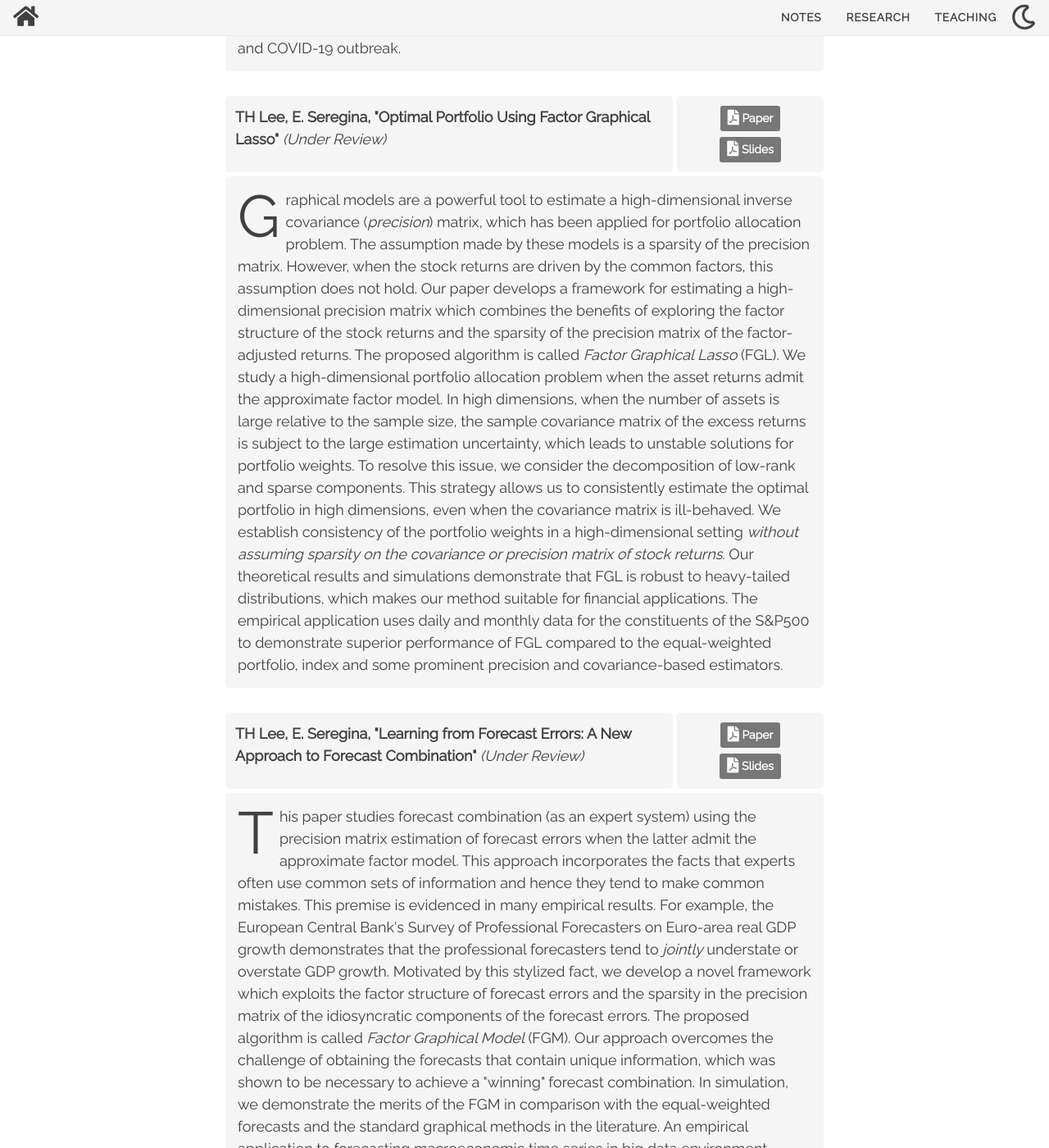
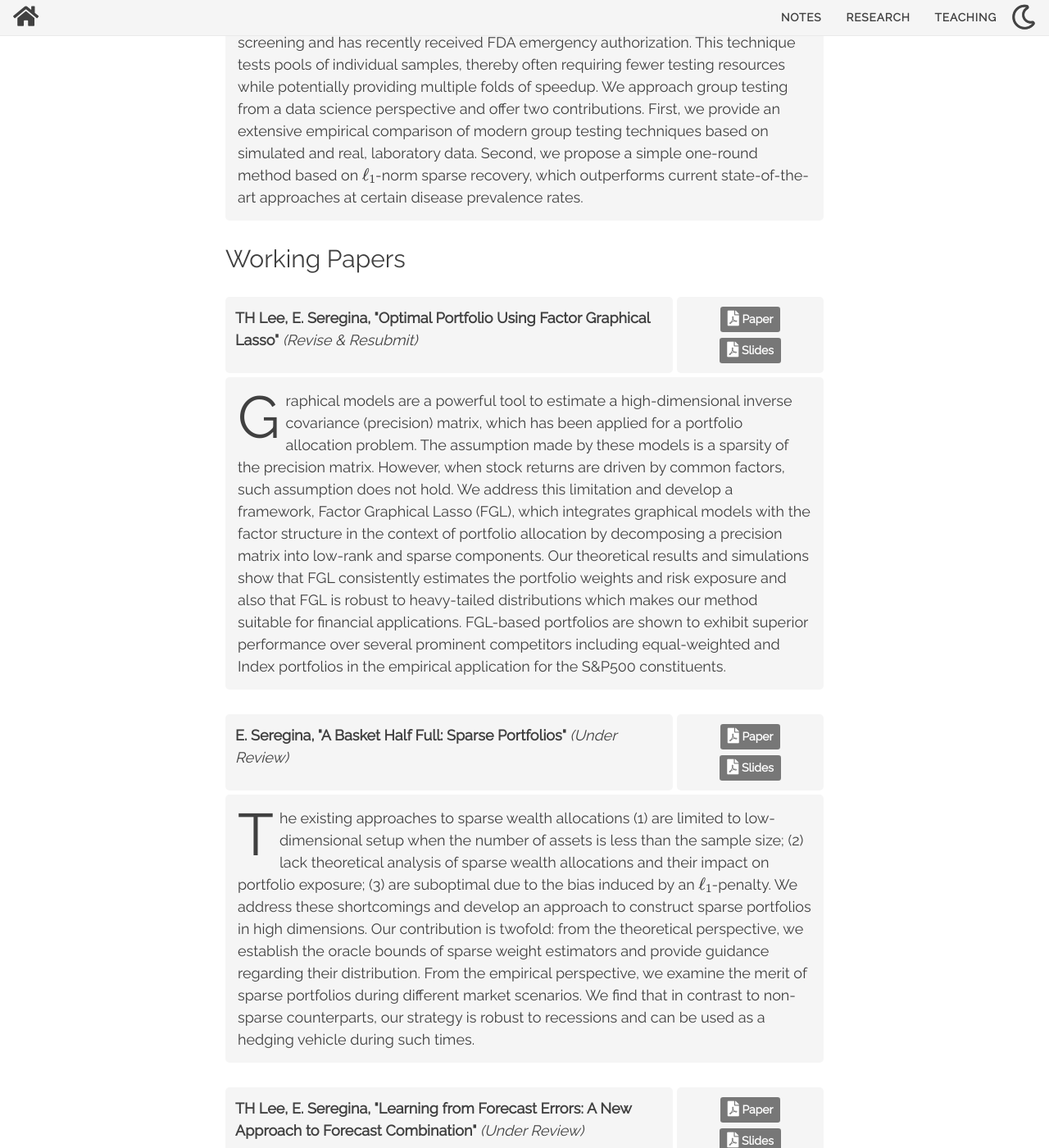
Before and after one commit to ekat92/ekat92.github.io, a Jekyll site: the page built from Working.md, in a window 1280 px wide and 1400 px high, scrolled down 530 px. Shown: the whole window at 82% size. Built offline with Jekyll 4.4.1, drawn with Linux system fonts in a browser that asks for light colours; nearby versions of some CDN libraries; formulas are drawn with MathJax 3; some of the changed text lies outside the part shown.

```diff
--- a/Working.md
+++ b/Working.md
@@ -46,61 +46,7 @@ grid-row: 1/2;
 }
 </style>
 
-
-<div class="wrapper">
-  <div class="item1">
-    <b>E. Seregina, "A Basket Half Full: Sparse Portfolios"</b> <i>(Under Review)</i>
-  </div>
-  <div class="item2">
-    <p class="dropcap">T</p>he existing approaches to sparse wealth allocations (1) are suboptimal due to the bias induced by $\ell_1$-penalty; (2) require the number of assets to be less than the sample size; (3) do not model factor structure of stock returns in high dimensions. We address these shortcomings and develop a novel strategy which produces unbiased and consistent sparse allocations. We demonstrate that: (1) failing to correct for the bias leads to low out-of-sample portfolio return;  (2) only sparse portfolios achieved positive cumulative return during several economic downturns, including the dot-com bubble of 2000, the financial crisis of 2007-09, and COVID-19 outbreak.
-  </div>
-  <div class="item3">
-    <center>
-      <a href="https://arxiv.org/pdf/2011.04278.pdf" type="button" class="btn btn-new btn-sm" title="Job Market Paper"><i class="fas fa-file-pdf fa-lg"></i><b> Paper</b></a>
-      <span style="display:block; height: 7px;"></span>
-      <a href="/pdfs/JMPpres.pdf" type="button" class="btn btn-new btn-sm" title="CV"><i class="fas fa-file-pdf fa-lg"></i><b> Slides</b></a>
-    </center>
-  </div>
-</div>
-
-<span style="display:block; height: 0px;"></span>
-
-
-<div class="wrapper">
-  <div class="item1">
-    <b>TH Lee, E. Seregina, "Optimal Portfolio Using Factor Graphical Lasso"</b> <i>(Under Review)</i>
-  </div>
-  <div class="item2">
-    <p class="dropcap">G</p>raphical models are a powerful tool to estimate a high-dimensional inverse covariance (<i>precision</i>) matrix, which has been applied for portfolio allocation problem. The assumption made by these models is a sparsity of the precision matrix. However, when the stock returns are driven by the common factors, this assumption does not hold.
-		Our paper develops a framework for estimating a high-dimensional precision matrix which combines the benefits of exploring the factor structure of the stock returns and the sparsity of the precision matrix of the factor-adjusted returns. The proposed algorithm is called <i>Factor Graphical Lasso</i> (FGL). We study a high-dimensional portfolio allocation problem when the asset returns admit the approximate factor model. In high dimensions, when the number of assets is large relative to the sample size, the sample covariance matrix of the excess returns is subject to the large estimation uncertainty, which leads to unstable solutions for portfolio weights. To resolve this issue, we consider the decomposition of low-rank and sparse components. This strategy allows us to consistently estimate the optimal portfolio in high dimensions, even when the covariance matrix is ill-behaved. We establish consistency of the portfolio weights in a high-dimensional setting <i>without assuming sparsity on the covariance or precision matrix of stock returns</i>. Our theoretical results and simulations demonstrate that FGL is robust to heavy-tailed distributions, which makes our method suitable for financial applications. The empirical application uses daily and monthly data for the constituents of the S&P500 to demonstrate superior performance of FGL compared to the equal-weighted portfolio, index and some prominent precision and covariance-based estimators.
-  </div>
-  <div class="item3">
-    <center>
-      <a href="https://arxiv.org/pdf/2011.00435.pdf" type="button" class="btn btn-new btn-sm" title="Optimal Portfolio Using Factor Graphical Lasso"><i class="fas fa-file-pdf fa-lg"></i><b> Paper</b></a>
-      <span style="display:block; height: 7px;"></span>
-      <a href="/pdfs/CV.pdf" type="button" class="btn btn-new btn-sm" title="CV"><i class="fas fa-file-pdf fa-lg"></i><b> Slides</b></a>
-    </center>
-  </div>
-</div>
-
-<span style="display:block; height: 0px;"></span>
-
-<div class="wrapper">
-  <div class="item1">
-    <b>TH Lee, E. Seregina, "Learning from Forecast Errors: A New Approach to Forecast Combination"</b> <i>(Under Review)</i>
-  </div>
-  <div class="item2">
-    <p class="dropcap">T</p>his paper studies forecast combination (as an expert system) using the precision matrix estimation of forecast errors when the latter admit the approximate factor model. This approach incorporates the facts that experts often use common sets of information and hence they tend to make common mistakes. This premise is evidenced in many empirical results. For example, the European Central Bank's Survey of Professional Forecasters on Euro-area real GDP growth demonstrates that the professional forecasters tend to <i>jointly</i> understate or overstate GDP growth. Motivated by this stylized fact, we develop a novel framework which exploits the factor structure of forecast errors and the sparsity in the precision matrix of the idiosyncratic components of the forecast errors. The proposed algorithm is called <i>Factor Graphical Model</i> (FGM). Our approach overcomes the challenge of obtaining the forecasts that contain unique information, which was shown to be necessary to achieve a "winning" forecast combination. In simulation, we demonstrate the merits of the FGM in comparison with the equal-weighted forecasts and the standard graphical methods in the literature. An empirical application to forecasting macroeconomic time series in big data environment highlights the advantage of the FGM approach in comparison with the existing methods of forecast combination.
-  </div>
-  <div class="item3">
-    <center>
-      <a href="https://arxiv.org/pdf/2011.02077.pdf" type="button" class="btn btn-new btn-sm" title="Learning from Forecast Errors"><i class="fas fa-file-pdf fa-lg"></i><b> Paper</b></a>
-      <span style="display:block; height: 7px;"></span>
-      <a href="/pdfs/LearningfromForecastErrorsSlides.pdf" type="button" class="btn btn-new btn-sm" title="CV"><i class="fas fa-file-pdf fa-lg"></i><b> Slides</b></a>
-    </center>
-      </div>
-</div>
-
+## Publications
 <span style="display:block; height: 0px;"></span>
 
 
@@ -122,18 +68,92 @@ grid-row: 1/2;
   </div>
 </div>
 <span style="display:block; height: 0px;"></span>
+## Working Papers
+<span style="display:block; height: 0px;"></span>
+
+<div class="wrapper">
+  <div class="item1">
+    <b>TH Lee, E. Seregina, "Optimal Portfolio Using Factor Graphical Lasso"</b> <i>(Revise & Resubmit)</i>
+  </div>
+  <div class="item2">
+    <p class="dropcap">G</p>raphical models are a powerful tool to estimate a high-dimensional inverse covariance (precision) matrix, which has been applied for a portfolio allocation problem. The assumption made by these models is a sparsity of the precision matrix. However, when stock returns are driven by common factors, such assumption does not hold. We address this limitation and develop a framework, Factor Graphical Lasso (FGL), which integrates graphical models with the factor structure in the context of portfolio allocation by decomposing a precision matrix into low-rank and sparse components. Our theoretical results and simulations show that FGL consistently estimates the portfolio weights and risk exposure and also that FGL is robust to heavy-tailed distributions which makes our method suitable for financial applications. FGL-based portfolios are shown to exhibit superior performance over several prominent competitors including equal-weighted and Index portfolios in the empirical application for the S&P500 constituents.
+  </div>
+  <div class="item3">
+    <center>
+      <a href="https://arxiv.org/pdf/2011.00435.pdf" type="button" class="btn btn-new btn-sm" title="Optimal Portfolio Using Factor Graphical Lasso"><i class="fas fa-file-pdf fa-lg"></i><b> Paper</b></a>
+      <span style="display:block; height: 7px;"></span>
+      <a href="/pdfs/CV.pdf" type="button" class="btn btn-new btn-sm" title="CV"><i class="fas fa-file-pdf fa-lg"></i><b> Slides</b></a>
+    </center>
+  </div>
+</div>
+<span style="display:block; height: 0px;"></span>
+<div class="wrapper">
+  <div class="item1">
+    <b>E. Seregina, "A Basket Half Full: Sparse Portfolios"</b> <i>(Under Review)</i>
+  </div>
+  <div class="item2">
+    <p class="dropcap">T</p>he existing approaches to sparse wealth allocations (1) are limited to low-dimensional setup when the number of assets is less than the sample size; (2) lack theoretical analysis of sparse wealth allocations and their impact on portfolio exposure; (3) are suboptimal due to the bias induced by an $\ell_1$-penalty. We address these shortcomings and develop an approach to construct sparse portfolios in high dimensions. Our contribution is twofold: from the theoretical perspective, we establish the oracle bounds of sparse weight estimators and provide guidance regarding their distribution. From the empirical perspective, we examine the merit of sparse portfolios during different market scenarios. We find that in contrast to non-sparse counterparts, our strategy is robust to recessions and can be used as a hedging vehicle during such times.
+  </div>
+  <div class="item3">
+    <center>
+      <a href="https://arxiv.org/pdf/2011.04278.pdf" type="button" class="btn btn-new btn-sm" title="Job Market Paper"><i class="fas fa-file-pdf fa-lg"></i><b> Paper</b></a>
+      <span style="display:block; height: 7px;"></span>
+      <a href="/pdfs/JMPpres.pdf" type="button" class="btn btn-new btn-sm" title="CV"><i class="fas fa-file-pdf fa-lg"></i><b> Slides</b></a>
+    </center>
+  </div>
+</div>
+<span style="display:block; height: 0px;"></span>
+
+<div class="wrapper">
+  <div class="item1">
+    <b>TH Lee, E. Seregina, "Learning from Forecast Errors: A New Approach to Forecast Combination"</b> <i>(Under Review)</i>
+  </div>
+  <div class="item2">
+    <p class="dropcap">F</p>orecasters often use common information and hence make common mistakes. We propose a new approach, Factor Graphical Model (FGM), to forecast combinations that separates idiosyncratic forecast errors from the common errors. FGM exploits the factor structure of forecast errors and the sparsity of the precision matrix of the idiosyncratic errors. We prove the consistency of forecast combination weights and mean squared forecast error estimated using FGM, supporting the results with extensive simulations. Empirical applications to forecasting macroeconomic series shows that forecast combination using FGM outperforms combined forecasts using equal weights and graphical models without incorporating factor structure of forecast errors.
+  </div>
+  <div class="item3">
+    <center>
+      <a href="https://arxiv.org/pdf/2011.02077.pdf" type="button" class="btn btn-new btn-sm" title="Learning from Forecast Errors"><i class="fas fa-file-pdf fa-lg"></i><b> Paper</b></a>
+      <span style="display:block; height: 7px;"></span>
+      <a href="/pdfs/LearningfromForecastErrorsSlides.pdf" type="button" class="btn btn-new btn-sm" title="CV"><i class="fas fa-file-pdf fa-lg"></i><b> Slides</b></a>
+    </center>
+      </div>
+</div>
+
+<span style="display:block; height: 0px;"></span>
 
 
 <div class="wrapper">
   <div class="item1">
-    <b>E. Seregina, "Time-Varying Factor Graphical Models"</b>
+    <b>TH Lee, E. Seregina, "Time-Varying Factor Graphical Models"</b>
   </div>
   <div class="item2">
-    <p class="dropcap">A</p>t the beginning of COVID-19 outbreak, stock market was volatile, exhibiting sudden trend switches. As a result, using a long history of the past performance leads to large estimation errors. One efficient way to overcome this difficulty is to use the information extracted from higher frequency returns, e.g. daily data, to make longer term predictions of lower frequency returns, e.g. monthly data. Such strategy naturally augments the information set for the monthly data leading to decreased estimation errors and improved performance. This paper proposes to estimate the lower frequency precision matrix using higher frequency returns. In addition, we allow the dependence structure between stocks to change over time, which makes the proposed model more flexible. We call the proposed algoritm "Time-Varying Factor Graphical Model". Our model is solved using the alternating directions method of multipliers (ADMM), we derive closed-form solutions for the ADMM subproblems to further speed up the runtime.
+    <p class="dropcap">B</p>uilding a financial portfolio at the times of structural breaks, such as the one caused by COVID-19 outbreak, is challenging due to a bias-variance trade-off.  In such scenarios, using only post-break observations leads to unstable and volatile portfolio allocations, whereas using full sample but ignoring the break point leads to a large bias in portfolio weights estimates. One efficient way to overcome this difficulty is to account for the structural change and use both pre- and post-break observations. This paper proposes to estimate time-varying precision matrix for portfolio optimization problem using pre- and post-break data when the stock returns are driven by common factors. We allow portfolio weights to change over time which makes the model more flexible. We call the proposed
+algorithm ``Time-Varying Factor Graphical Model". Our model is solved using the alternating directions method of multipliers (ADMM), we derive closed-form solutions for the
+ADMM subproblems to further speed up the runtime.
   </div>
   <div class="item3">
     <center>
       <a href="/pdfs/CV.pdf" type="button" class="btn btn-new btn-sm" title="Time-Varying Factor Graphical Models"><i class="fas fa-file-pdf fa-lg"></i><b> Paper</b></a>
+      <span style="display:block; height: 7px;"></span>
+      <a href="/pdfs/CV.pdf" type="button" class="btn btn-new btn-sm" title="CV"><i class="fas fa-file-pdf fa-lg"></i><b> Slides</b></a>
+    </center>
+  </div>
+</div>
+
+<span style="display:block; height: 0px;"></span>
+
+
+<div class="wrapper">
+  <div class="item1">
+    <b>V. Kutateladze, E. Seregina, "High-Dimensional Covariance Estimation"</b>
+  </div>
+  <div class="item2">
+    <p class="dropcap">C</p>ovariance matrix estimates are required in a wide range of applied problems in multivariate data analysis, including portfolio and risk management in finance, factor models and testing in economics, and graphical models and classification in machine learning. In modern applications, where often the model dimensionality is comparable or even larger than the sample size, the classical sample covariance estimator lacks desirable properties, such as consistency, and suffers from eigenvalue spreading. In recent years, improved estimators have been proposed based on the idea of regularization. Specifically, such estimators, known as rotation-equivariant estimators, shrink the sample eigenvalues, while keeping the eigenvectors of the sample covariance estimator. In high dimensions, however, the sample eigenvectors will generally be strongly inconsistent, rendering eigenvalue shrinkage estimators suboptimal. We consider an estimator that goes beyond mere eigenvalue shrinkage and aims at precise estimation of eigenvectors in sparse settings, without requiring eigenvalues to diverge. The rate of convergence is provided in terms of spectral norm and it achieves the optimal rate under reasonable assumptions. We also provide a numerical simulation demonstrating the superior performance of the proposed estimator as compared to the competition.
+  </div>
+  <div class="item3">
+    <center>
+      <a href="/pdfs/Covariance.pdf" type="button" class="btn btn-new btn-sm" title="High-Dimensional Covariance Estimation"><i class="fas fa-file-pdf fa-lg"></i><b> Paper</b></a>
       <span style="display:block; height: 7px;"></span>
       <a href="/pdfs/CV.pdf" type="button" class="btn btn-new btn-sm" title="CV"><i class="fas fa-file-pdf fa-lg"></i><b> Slides</b></a>
     </center>
--- a/_config.yml
+++ b/_config.yml
@@ -7,7 +7,7 @@ navbar-links:
   Research : "Working"
   Teaching: "Teaching"
 social-network-links:
-  email: "ekaterina.seregina@email.ucr.edu"
+  email: "eseregin@colby.edu"
   github: ekat92
 share-links-active:
   twitter: true
```
Also changed, not shown: index.html (+29 -33 lines), 2 other files.
